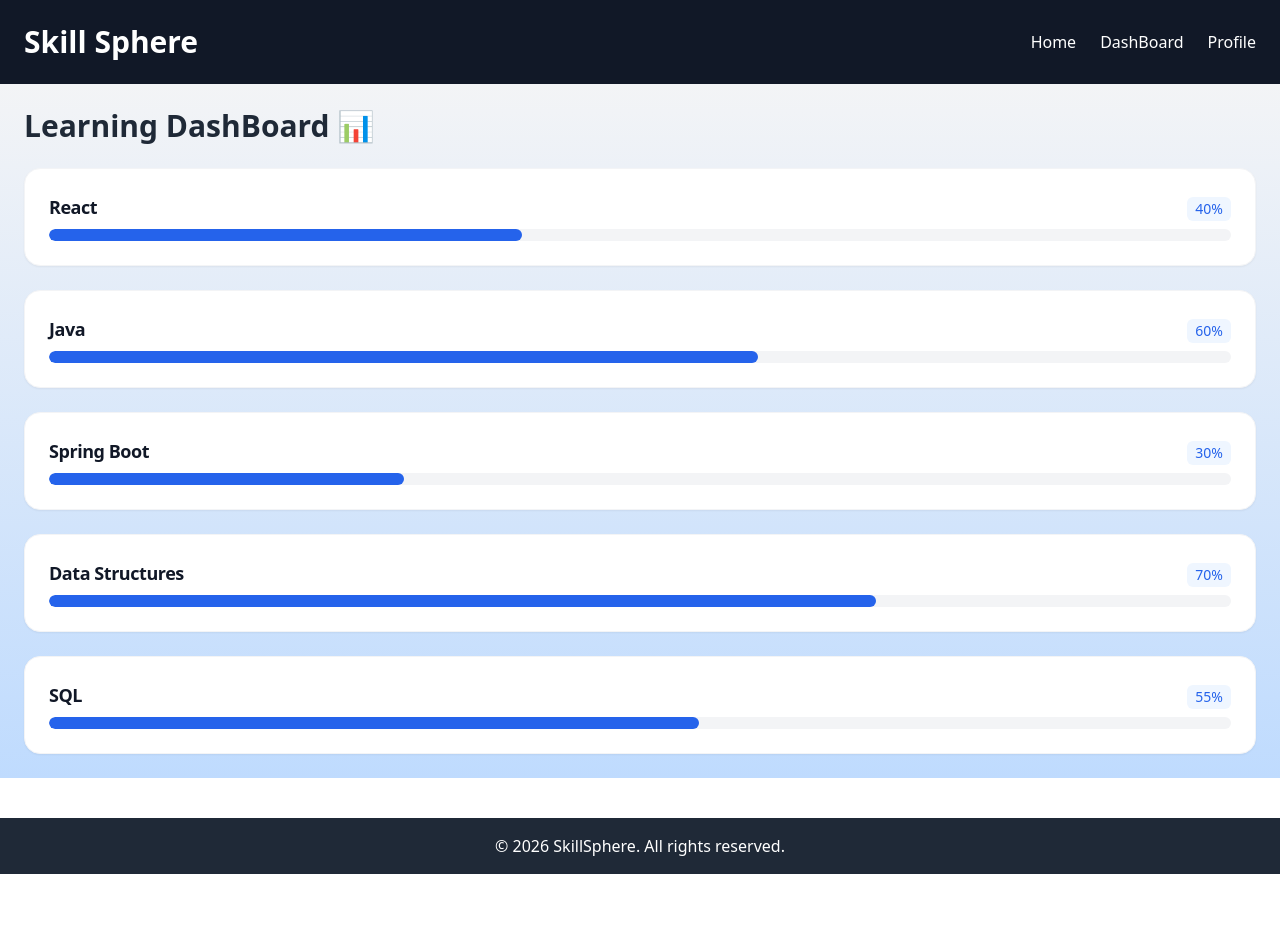
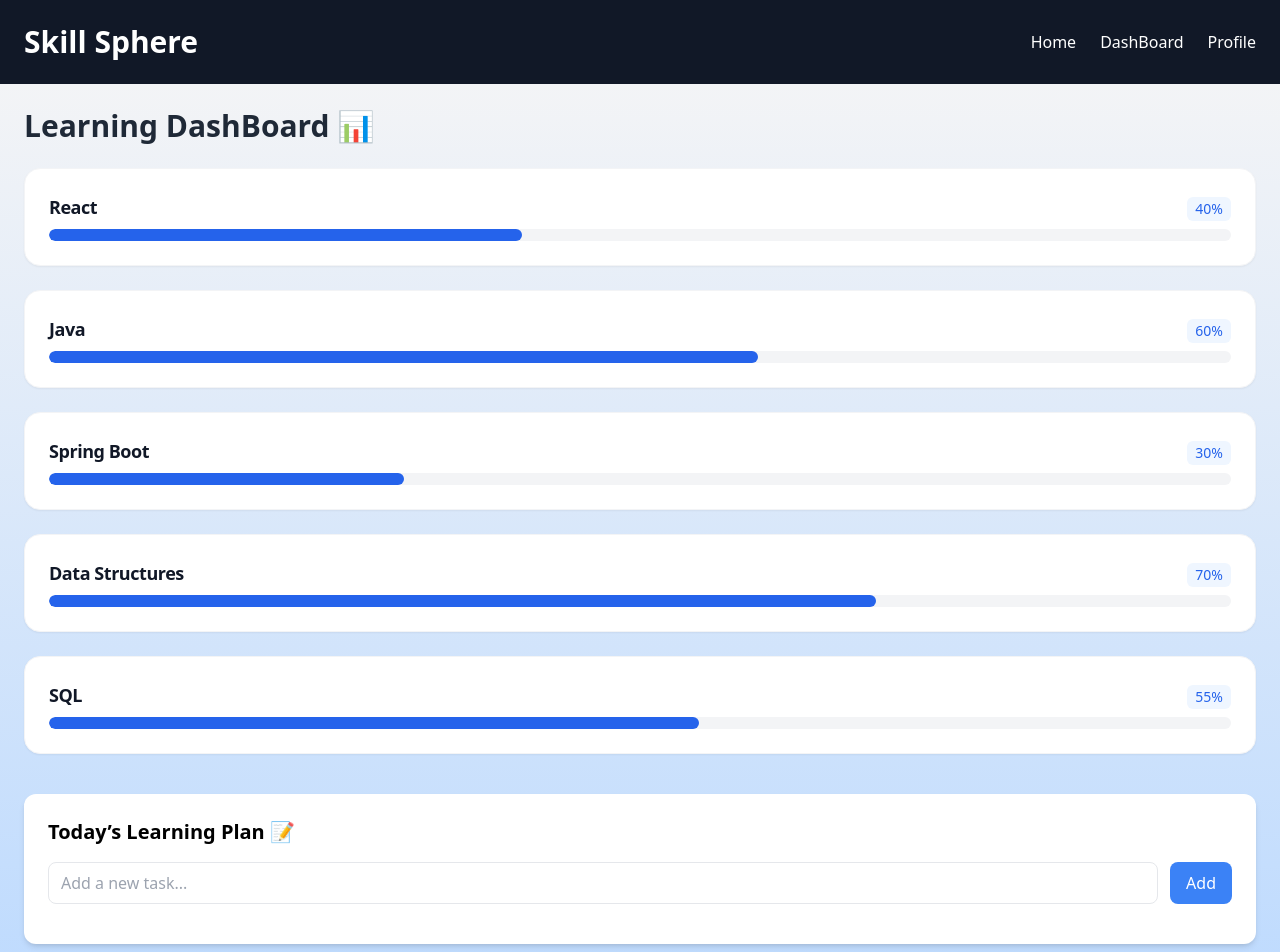
Before and after one commit to Basha2120/Skill-Sphere, a React (Vite) app: page /dashboard in a window 1280 px wide. Shown: the top 952 px of the page. Before the commit the page ends 874 px from the top, so only its background shows below. Built offline with nearby package versions, Linux system fonts and the light colour scheme.

Commit message:
Planner Component creation

```diff
--- /dev/null
+++ b/src/components/Planner.jsx
@@ -0,0 +1,96 @@
+import React, { useEffect, useState } from "react";
+
+const Planner = () => {
+  const [task, setTask] = useState("");
+  const [tasks, setTasks] = useState([]);
+
+  // Load tasks ONCE
+  useEffect(() => {
+    const storedTasks = localStorage.getItem("tasks");
+    if (storedTasks) {
+      setTasks(JSON.parse(storedTasks));
+    }
+  }, []);
+
+  // Save tasks on change
+  useEffect(() => {
+    if (tasks.length > 0) {
+      localStorage.setItem("tasks", JSON.stringify(tasks));
+    }
+  }, [tasks]);
+
+  const addTask = () => {
+    if (!task.trim()) return;
+
+    setTasks([
+      ...tasks,
+      { id: Date.now(), text: task, completed: false },
+    ]);
+    setTask("");
+  };
+
+  const toggleTask = (id) => {
+    setTasks(
+      tasks.map((t) =>
+        t.id === id ? { ...t, completed: !t.completed } : t
+      )
+    );
+  };
+
+  const deleteTask = (id) => {
+    const updatedTasks = tasks.filter((t) => t.id !== id);
+    setTasks(updatedTasks);
+
+    if (updatedTasks.length === 0) {
+      localStorage.removeItem("tasks");
+    }
+  };
+
+  return (
+    <div className="bg-white rounded-xl shadow-md p-6 mt-10">
+      <h3 className="text-xl font-semibold mb-4">Today’s Learning Plan 📝</h3>
+
+      <div className="flex gap-3 mb-4">
+        <input
+          type="text"
+          value={task}
+          onChange={(e) => setTask(e.target.value)}
+          placeholder="Add a new task..."
+          className="flex-1 border rounded-lg px-3 py-2"
+        />
+        <button
+          onClick={addTask}
+          className="bg-blue-500 text-white px-4 py-2 rounded-lg"
+        >
+          Add
+        </button>
+      </div>
+
+      <ul className="space-y-2">
+        {tasks.map((t) => (
+          <li
+            key={t.id}
+            className="flex justify-between bg-gray-100 px-4 py-2 rounded-lg"
+          >
+            <span
+              onClick={() => toggleTask(t.id)}
+              className={`cursor-pointer ${
+                t.completed ? "line-through text-gray-500" : ""
+              }`}
+            >
+              {t.text}
+            </span>
+            <button
+              onClick={() => deleteTask(t.id)}
+              className="text-red-500"
+            >
+              ✕
+            </button>
+          </li>
+        ))}
+      </ul>
+    </div>
+  );
+};
+
+export default Planner;
--- a/src/pages/DashBoard.jsx
+++ b/src/pages/DashBoard.jsx
@@ -1,6 +1,8 @@
 import React from "react";
 import SkillCard from "../components/skillCard";
 import skillsData from "../utils/skillsData";
+import Planner from "../components/Planner";
+
 
 
 const DashBoard = () => {
@@ -14,6 +16,8 @@ const DashBoard = () => {
                     <SkillCard key={skill.id} skill={skill} />
                 ))}
             </div>
+
+            <Planner />
         </div>
 
     );
```
